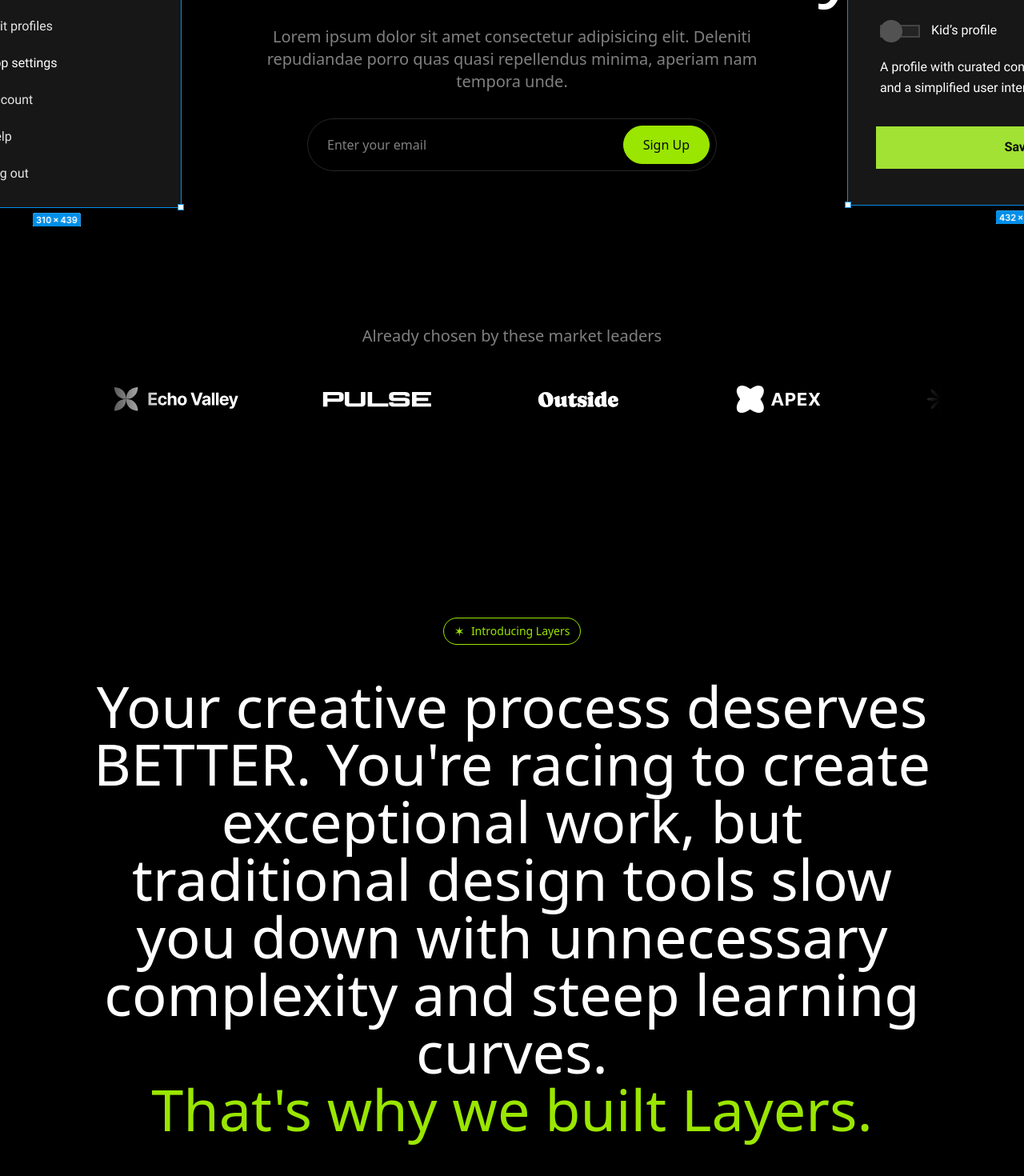
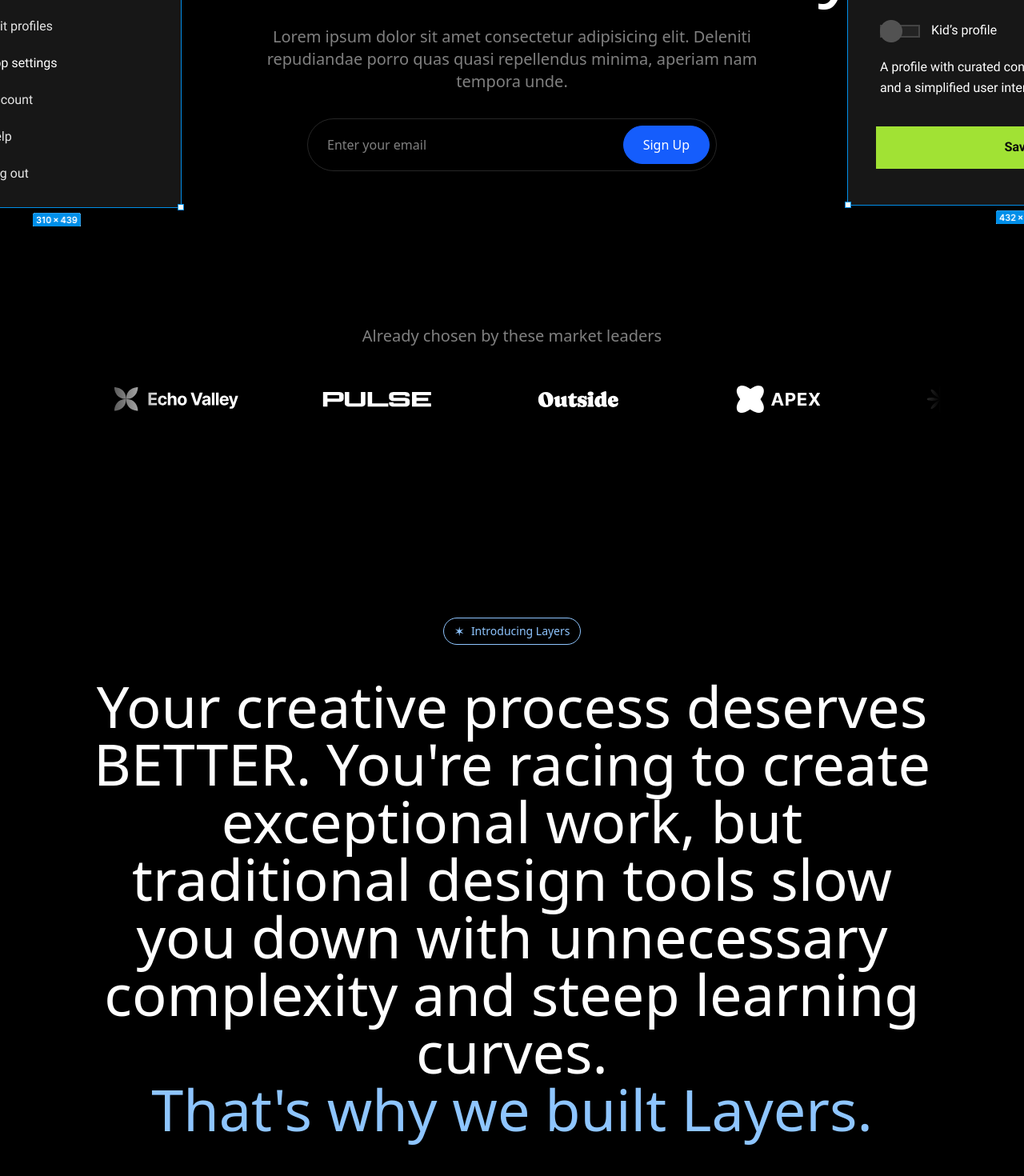
Before and after one commit to VamshiReddy02/saas-page, a React (Vite) app: page / in a window 1280 px wide. Shown: the part 490-1960 px from the top of the page at 80% size. Built offline with nearby package versions, Linux system fonts and the light colour scheme.

Commit message:
minor changes
Signed-off-by: VamshiReddy02 <vamshiproject02@gmail.com>

```diff
--- a/src/components/Button.tsx
+++ b/src/components/Button.tsx
@@ -5,7 +5,7 @@
 const buttonClasses = cva('border h-12 rounded-full px-6 font-medium', {
   variants: {
     variant: {
-      primary: 'bg-lime-400 text-neutral-950 border-lime-400',
+      primary: 'bg-blue-600 text-white-950 border-blue-600',
       secondary: 'border-white text-white bg-transparent',
     },
     size: {
--- a/src/components/Tag.tsx
+++ b/src/components/Tag.tsx
@@ -4,7 +4,7 @@
 const Tag = (props: HTMLAttributes<HTMLDivElement>) => {
     const { className, children, ...otherProps } = props;
   return (
-    <div className={twMerge("inline-flex border border-lime-400 gap-2  text-lime-400 px-3 py-1 rounded-full  items-center", className)} {...otherProps}>
+    <div className={twMerge("inline-flex border border-blue-300 gap-2  text-blue-300 px-3 py-1 rounded-full  items-center", className)} {...otherProps}>
         <span>&#10038;</span>
         <span className='text-sm'>{children}</span>
     </div>
--- a/src/sections/CallToAction.tsx
+++ b/src/sections/CallToAction.tsx
@@ -34,8 +34,8 @@
               >
               {Array.from({ length:10 }).map((_, i) =>(
                   <div key={i} className='flex items-center gap-16'>
-                    <span className='text-lime-400 text-7xl'>&#10038;</span>
-                    <span className='group-hover:text-lime-400'>Try it for free</span>
+                    <span className='text-blue-300 text-7xl'>&#10038;</span>
+                    <span className='group-hover:text-blue-300'>Try it for free</span>
                   </div>
                 ))}
             </motion.div>
--- a/src/sections/Faqs.tsx
+++ b/src/sections/Faqs.tsx
@@ -36,7 +36,7 @@
                 <Tag>Faqs</Tag>
             </div>
             <h2 className='text-6xl font-medium mt-6 text-center max-w-xl mx-auto'>
-                Questions? We've got <span className='text-lime-400'>answers</span>
+                Questions? We've got <span className='text-blue-400'>answers</span>
             </h2>
             <div className='mt-12 flex flex-col gap-6 max-w-xl mx-auto'>
                 {faqs.map((faq, faqIndex) => (
@@ -45,7 +45,7 @@
                         onClick={() => setSelectedIndex(faqIndex)}>
                         <div className='flex justify-between items-center'>
                             <h3 className='font-medium'>{faq.question}</h3>
-                            <FaPlus className={twMerge('text-lime-400 flex-shrink-0 transition duration-300', selectedIndex == faqIndex && "rotate-45")} />
+                            <FaPlus className={twMerge('text-blue-600 flex-shrink-0 transition duration-300', selectedIndex == faqIndex && "rotate-45")} />
                         </div>
                         <AnimatePresence>
                         { selectedIndex === faqIndex && (
--- a/src/sections/Features.tsx
+++ b/src/sections/Features.tsx
@@ -24,7 +24,7 @@
                 <Tag>Features</Tag>
             </div>
             <h2 className='text-6xl font-medium text-center mt-6 max-w-2xl mx-auto'>
-                Where power meets <span className='text-lime-400'>simplicity</span>
+                Where power meets <span className='text-blue-300'>simplicity</span>
             </h2>
             <div className='mt-12 grid grid-cols-1 md:grid-cols-4 lg:grid-cols-3 gap-8'>
                 <FeatureCard
@@ -78,7 +78,7 @@
                 {features.map(feature => (
                     <div key={feature}
                         className='bg-neutral-950 border border-white/10 inline-flex px-3 md:px-5 py-1.5 md:py-2 rounded-2xl gap-3 items-center'>
-                        <span className='bg-lime-400 text-neutral-950 size-5 rounded-full inline-flex items-center justify-center text-xl'>&#10038;</span>
+                        <span className='bg-blue-300 text-neutral-950 size-5 rounded-full inline-flex items-center justify-center text-xl'>&#10038;</span>
                         <span className='font-medium md:text-lg'>{feature}</span>
                     </div>
                 ))}
--- a/src/sections/Footer.tsx
+++ b/src/sections/Footer.tsx
@@ -1,5 +1,4 @@
-import React from 'react'
-import Logo from "../assets/images/logo.svg"
+import Logo from "../assets/images/logo.gif"
 
 const footerLinks = [
     { href: "#", label: "Contact" },
--- a/src/sections/Hero.tsx
+++ b/src/sections/Hero.tsx
@@ -48,7 +48,7 @@
                 Lorem ipsum dolor sit amet consectetur adipisicing elit.
                 Deleniti repudiandae porro quas quasi repellendus minima, aperiam nam tempora unde.
             </p>
-            <form className="flex border border-white/15 rounded-full p-2 mt-8 md:max-w-lg mx-auto">
+            <form className="flex border border-white/15 rounded-full p-2 mt-8 md:max-w-lg mx-auto gap-2">
                 <input type="email" placeholder="Enter your email" className="bg-transparent px-4 md:flex-1"/>
                 <Button type="submit" variant="primary" className="whitespace-nowrap" size="sm">Sign Up</Button>
             </form>
--- a/src/sections/Integrations.tsx
+++ b/src/sections/Integrations.tsx
@@ -27,7 +27,7 @@
                 <div>
                     <Tag>Integrations</Tag>
                     <h2 className="text-6xl font-medium mt-6">
-                         well with <span className="text-lime-400">Others</span>
+                         Plays well with <span className="text-blue-300">Others</span>
                     </h2>
 
                     <p className="text-white/50 mt-4 text-lg">
--- a/src/sections/Introduction.tsx
+++ b/src/sections/Introduction.tsx
@@ -1,4 +1,4 @@
-import { useMotionValueEvent, useScroll, useTransform } from 'framer-motion';
+import { useScroll, useTransform } from 'framer-motion';
 import Tag from '../components/Tag';
 import { useEffect, useRef, useState } from 'react';
 import { twMerge } from 'tailwind-merge';
@@ -33,7 +33,7 @@
                       <span key={wordIndex} className={twMerge("transition duration-500 text-white/15" ,wordIndex < currentWord && "text-white")}>{`${word} `}</span>
                     ))}
                   </span>
-                  <span className='text-lime-400 block'>That&apos;s why we built Layers.</span>
+                  <span className='text-blue-300 block'>That&apos;s why we built Layers.</span>
               </div>
             </div>
             <div className='h-[150vh]' ref={scollTarget}></div>
--- a/src/sections/Navbar.tsx
+++ b/src/sections/Navbar.tsx
@@ -1,7 +1,6 @@
-import logoImage from '../assets/images/logo.svg'
+import logoImage from '../assets/images/logo.gif'
 import { IoMenu } from "react-icons/io5"
 import Button from '../components/Button'
-import { AnimatePresence, motion } from 'framer-motion'
 
 const navLinks = [
   { label: "Home", href: "#" },
```
Also changed, not shown: src/assets/images/logo.gif (added).
